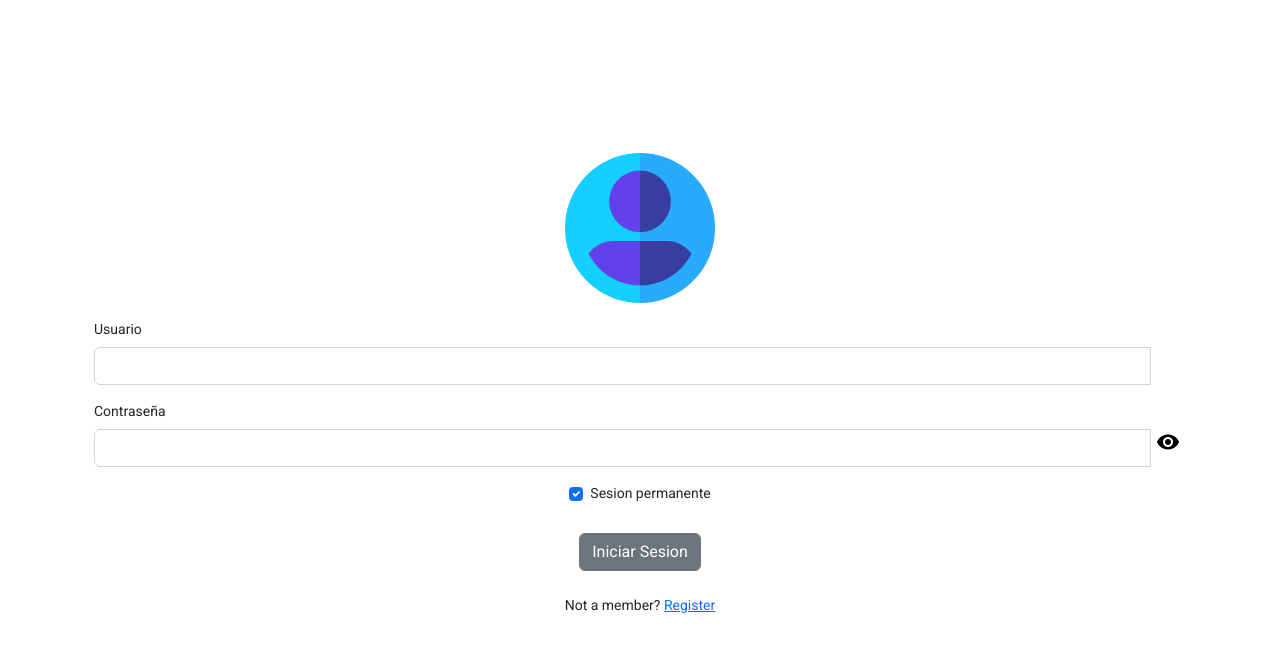
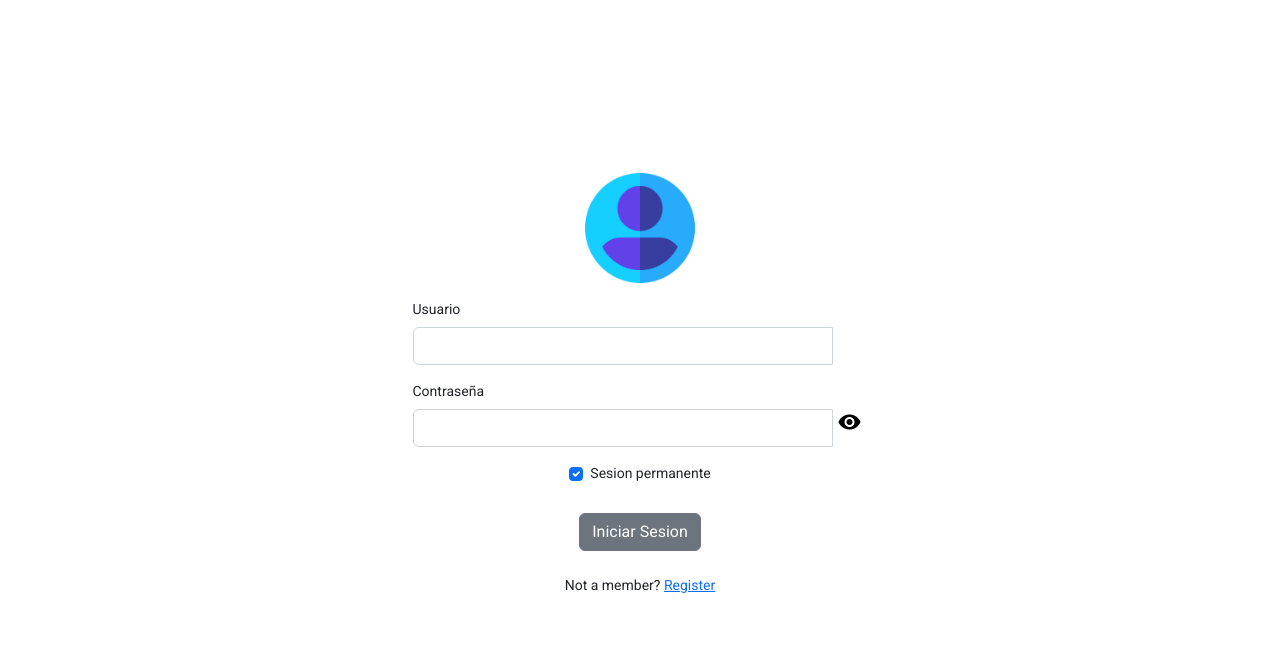
Before and after one commit to CarlosH200/LoginAngular, an Angular app: page / in a window 1280 px wide. Shown: the top 652 px of the page. Built offline with nearby package versions, Linux system fonts and the light colour scheme.

Commit message:
diseño log

```diff
--- a/src/app/components/login/login.component.css
+++ b/src/app/components/login/login.component.css
@@ -17,8 +17,8 @@
 }
 
 .imgLogo{
-    width: 150px !important;
-    height: 150px !important;
+    width: 110px !important;
+    height: 110px !important;
 }
 
 .buttonEye{
--- a/src/app/components/login/login.component.html
+++ b/src/app/components/login/login.component.html
@@ -1,8 +1,9 @@
 <div class="containerPrincipal">
-    <div class="containerComponentsLogin">
+    <div class=" containerComponentsLogin">
         <!-- imagen de empresa o usuario -->
         <img src=".\assets\user.png" class="imgLogo mb-3 rounded mx-auto d-block" alt="...">
-        <form>
+<div class="col-5 containerPrincipal">
+        <form class="col-lg-5 col-md-8 col-xs-3">
             <!-- Email input -->
             <div class="form-outline">
                 <label class="form-label" for="form2Example1">Usuario</label>
```
